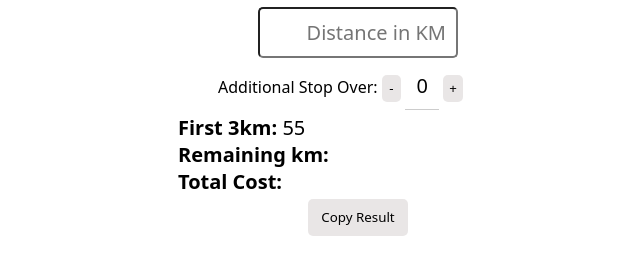
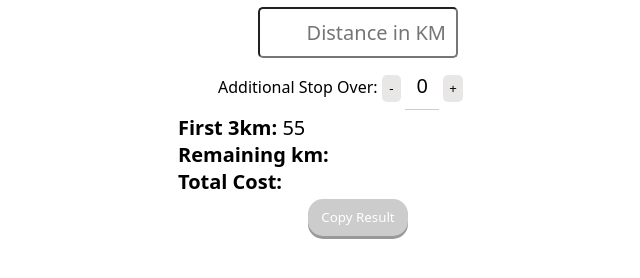
Before and after one commit to b3n10/errandboy, a plain HTML site: page costcalculator/index.html in a window 1280 px wide. Shown: the whole page, without its empty margins (282-922 px from the left). Drawn offline with Linux system fonts and the light colour scheme.

Commit message:
Button animation

```diff
--- a/costcalculator/css/style.css
+++ b/costcalculator/css/style.css
@@ -54,9 +54,26 @@ button {
     display: none;
 }
 
-button#btn_copy {
+button.btn_copy {
     display: block;
     padding: 5px;
     width: 100px;
     margin: 0 auto;
+    text-align: center;
+    cursor: pointer;
+    outline: none;
+    color: #fff;
+    background-color: #ccc;
+    border: none;
+    border-radius: 15px;
+    box-shadow: 0 3px #999;
 }
+button.btn_copy:hover {
+    background-color: #c1c1c1;
+    color: #000;
+}
+button.btn_copy:active {
+  background-color: #c1c1c1;
+  box-shadow: 0 3px #666;
+  transform: translateY(4px);
+}
--- a/costcalculator/index.html
+++ b/costcalculator/index.html
@@ -36,7 +36,7 @@
             <span id="total_cost"></span>
         </div>
         <div class="row">
-            <button id="btn_copy">Copy Result</button>
+            <button class="btn_copy" id="btn_copy">Copy Result</button>
         </div>
     </div>
     <script src="js/main.js"></script>
```
